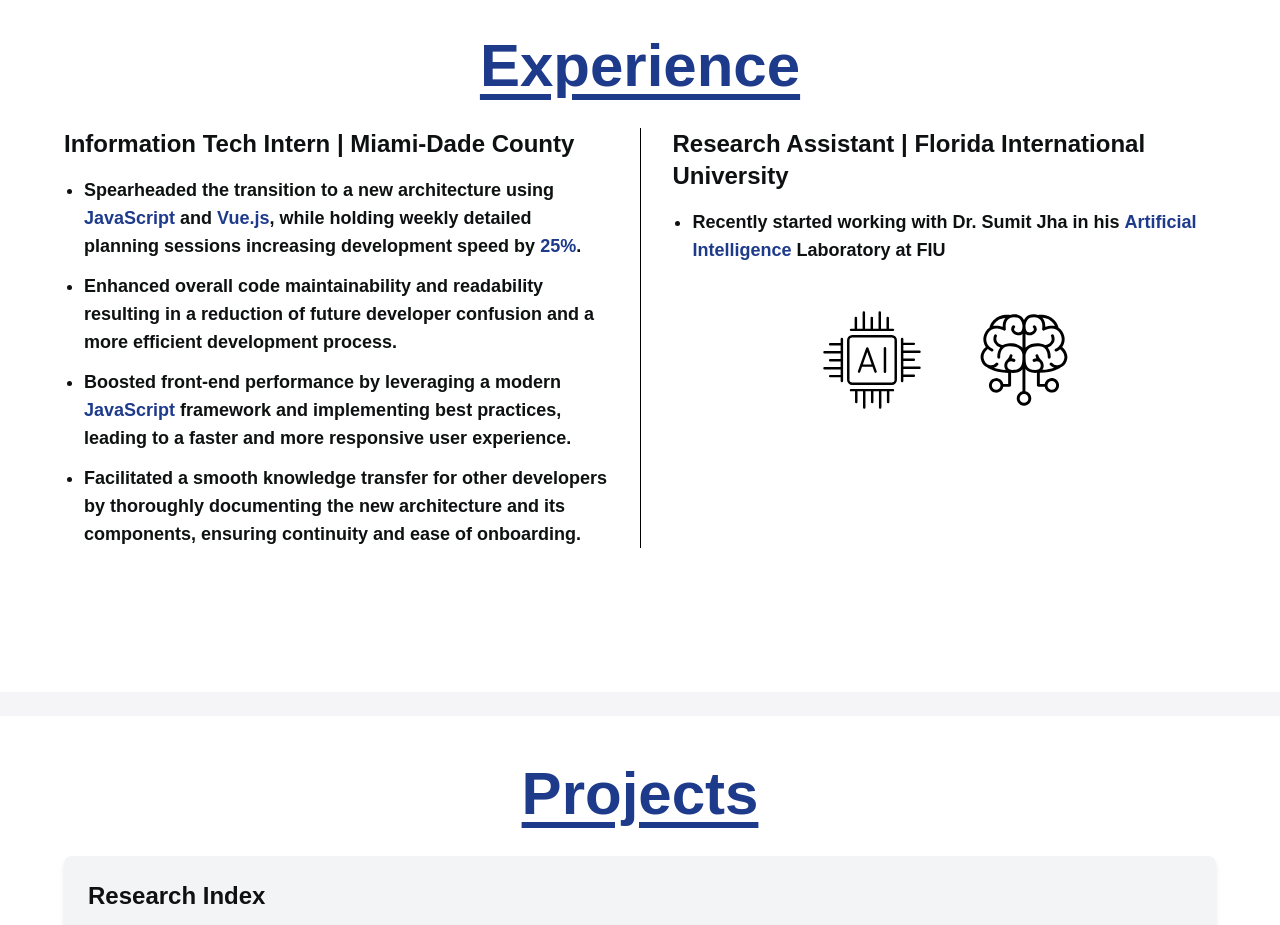
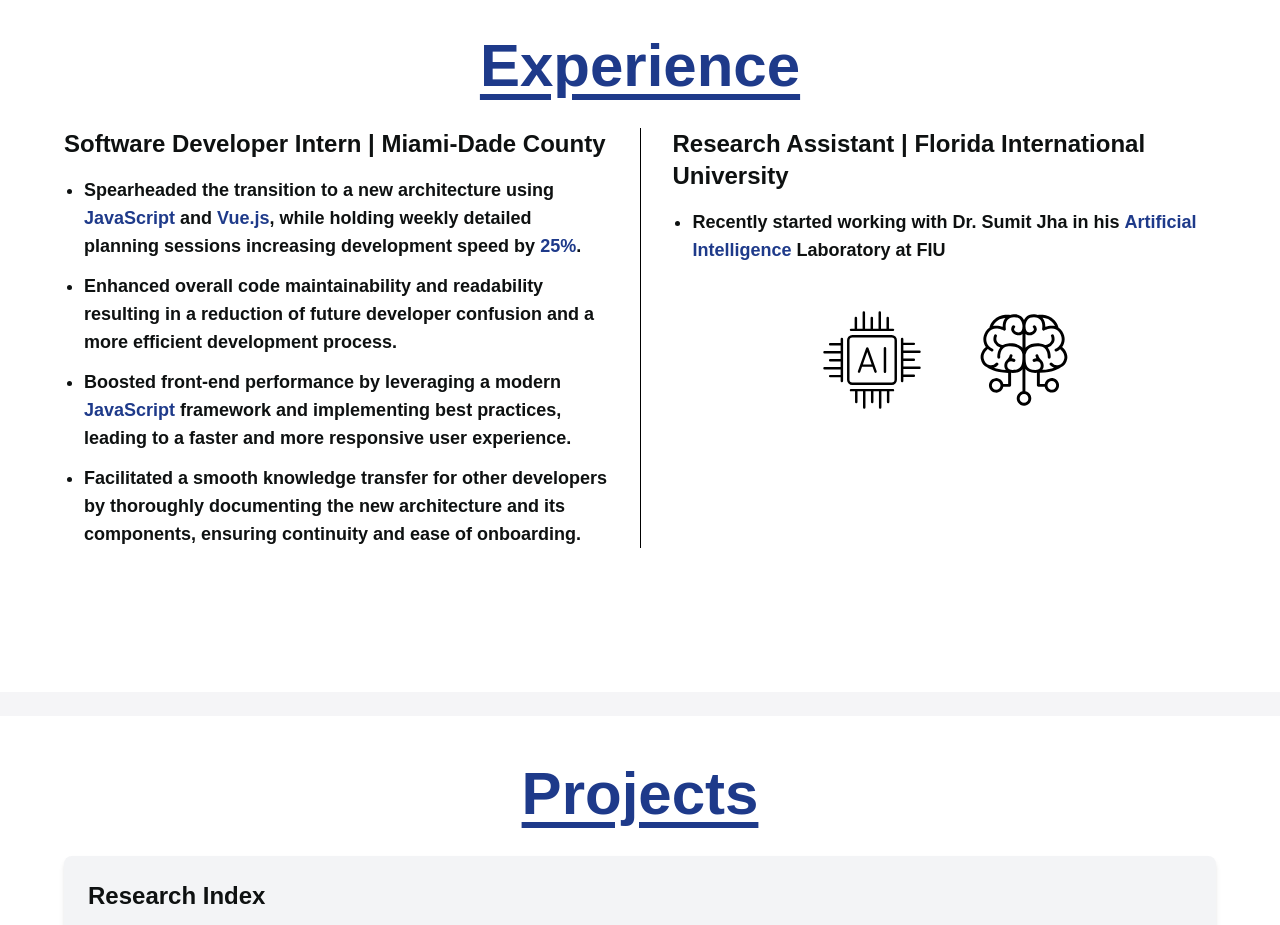
Before and after one commit to andresdanfernandez/Personal-Website, a React (Vite) app: page / in a window 1280 px wide. Shown: the part 1020-1945 px from the top of the page. Built offline with nearby package versions, Linux system fonts and the light colour scheme.

Commit message:
Update Experience.tsx

```diff
--- a/src/components/Experience.tsx
+++ b/src/components/Experience.tsx
@@ -13,7 +13,7 @@
         <div className="flex flex-col lg:flex-row justify-between w-full space-y-8 lg:space-y-0 lg:space-x-8">
           <div className="w-full lg:w-1/2">
             <h2 className="text-xl sm:text-2xl font-semibold mb-4">
-              Information Tech Intern | Miami-Dade County
+              Software Developer Intern | Miami-Dade County
             </h2>
             <ul className="text-base sm:text-lg list-disc pl-5 space-y-3">
               <li>
```
